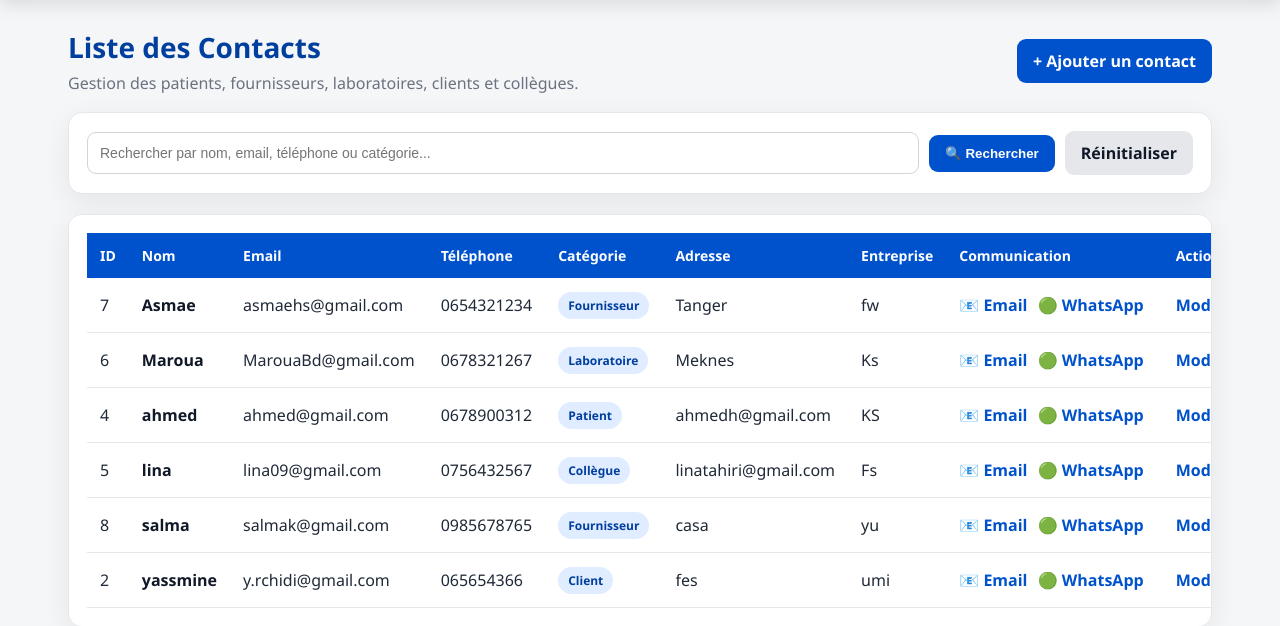
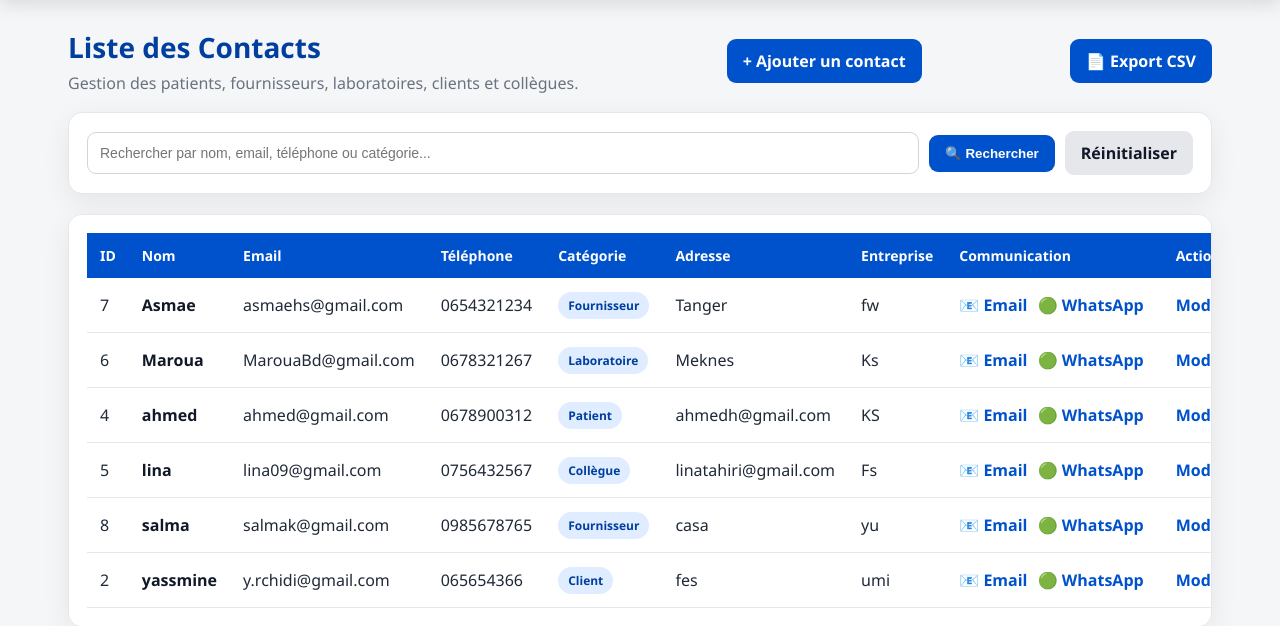
Before and after one commit to jaissi-74/gestion_cabinet_medical, a Flask app: page /contacts in a window 1280 px wide. Shown: the part 66-692 px from the top of the page. Run offline with Flask 3, Linux system fonts and the light colour scheme; a user stored in the database is signed in; data comes from the database, SQL or seed files in the repository.

Commit message:
Update contacts.html

```diff
--- a/templates/contacts.html
+++ b/templates/contacts.html
@@ -7,6 +7,12 @@
     <p>Gestion des patients, fournisseurs, laboratoires, clients et collègues.</p>
   </div>
   <a class="btn" href="{{ url_for('add_contact') }}">+ Ajouter un contact</a>
+
+
+        <a class="btn export-btn" href="{{ url_for('export_csv') }}">
+            📄 Export CSV
+        </a>
+
 </section>
 
 <section class="card">
```
